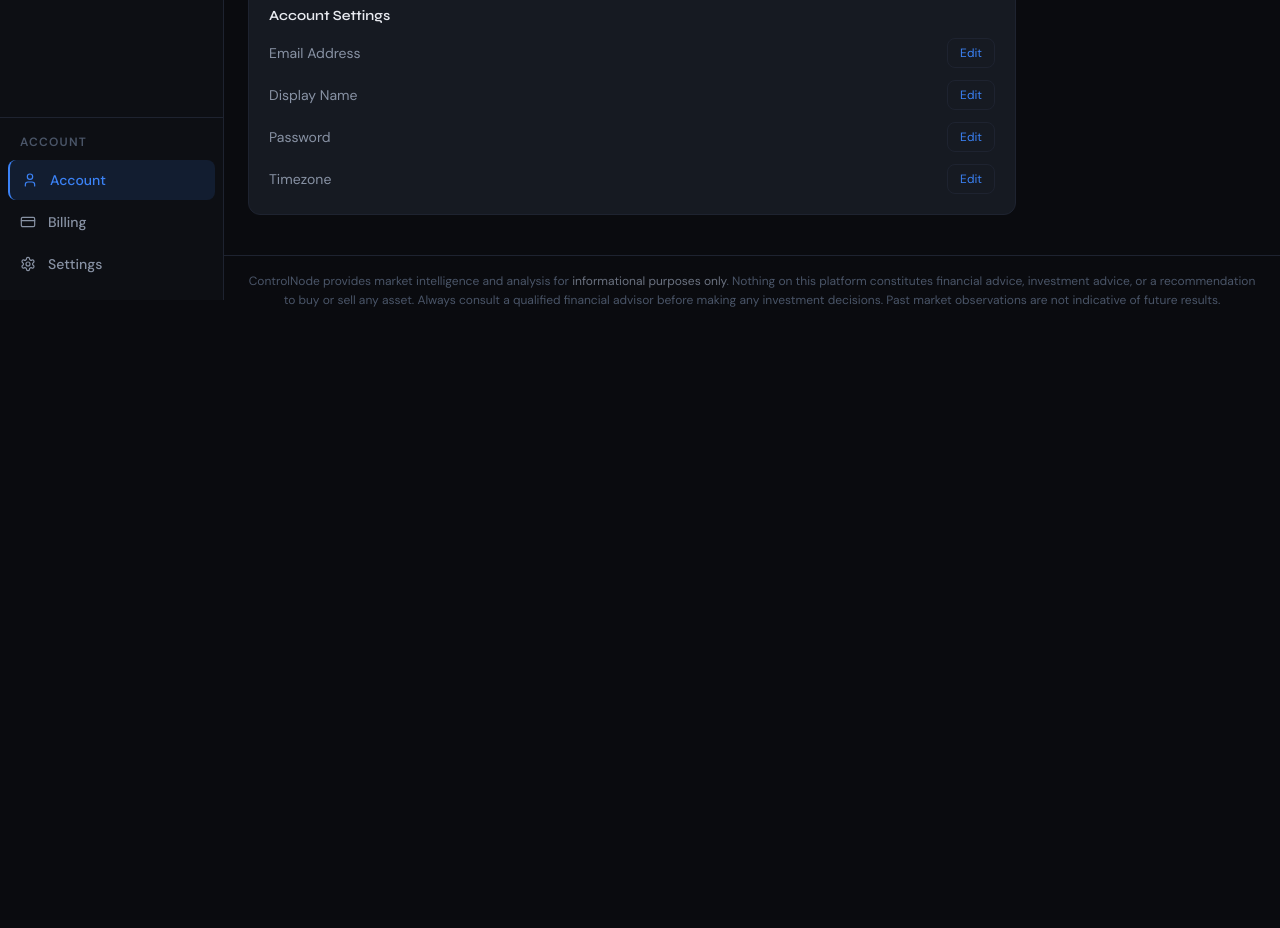
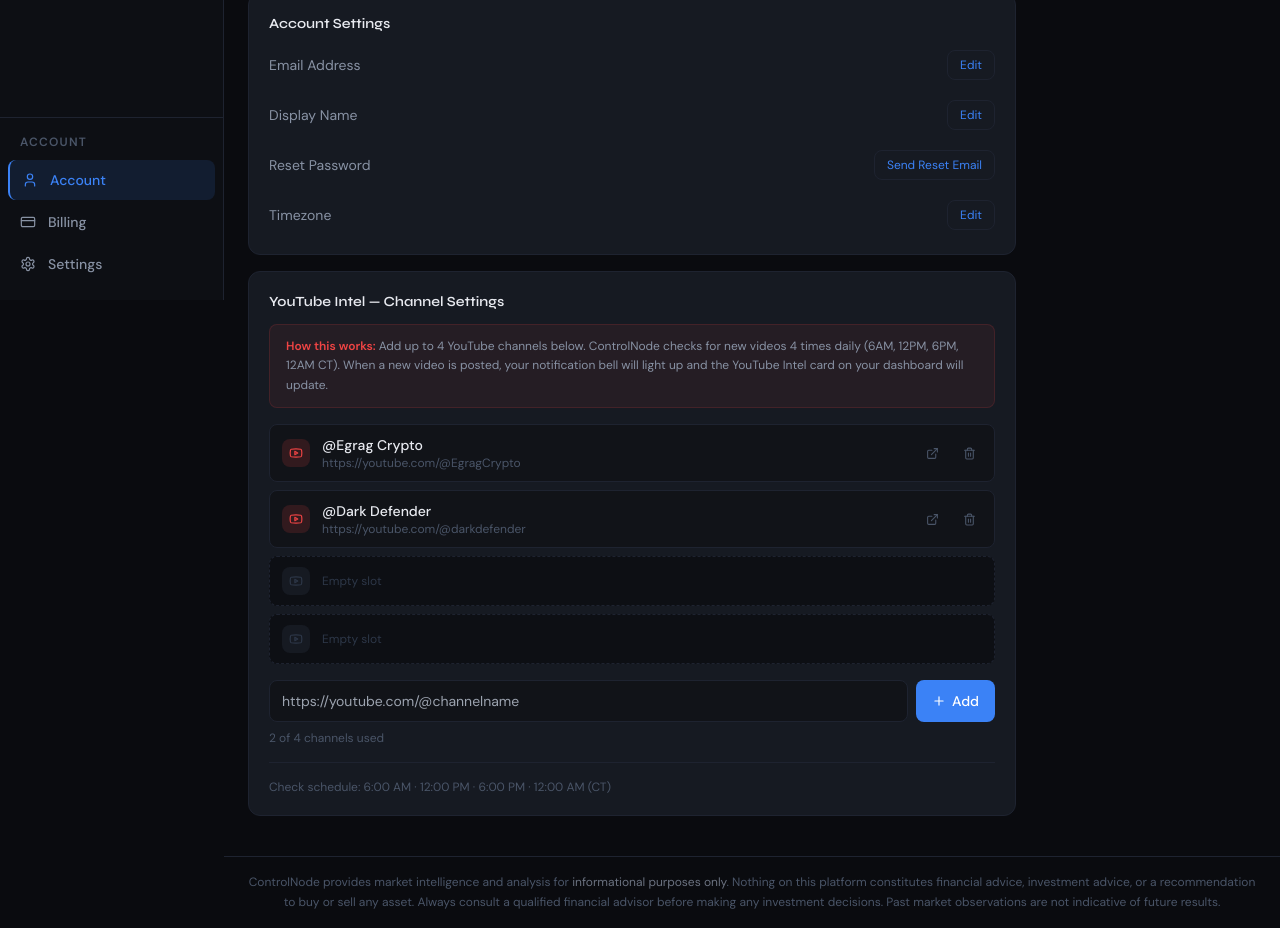
Before and after one commit to leadkastos/controlnode, a React (Vite) app: page /account in a window 1280 px wide. Shown: the part 500-1428 px from the top of the page. Before the commit the page ends 827 px from the top, so only its background shows below. Built offline with nearby package versions, Linux system fonts and the light colour scheme.

Commit message:
Update AccountPages.jsx

```diff
--- a/src/pages/AccountPages.jsx
+++ b/src/pages/AccountPages.jsx
@@ -1,16 +1,183 @@
-import React from 'react'
+import React, { useState } from 'react'
 import AppLayout from '../components/AppLayout'
 import DetailPageLayout, { DetailSection, DataRow } from '../components/DetailPageLayout'
 import { Badge } from '../components/UI'
+import { Youtube, Plus, Trash2, ExternalLink } from 'lucide-react'
+
+function InputField({ label, value, onChange, placeholder, type = 'text' }) {
+  return (
+    <div className="mb-4">
+      <label className="block text-xs font-semibold uppercase tracking-wide mb-1.5" style={{ color: '#4a5568' }}>
+        {label}
+      </label>
+      <input
+        type={type}
+        value={value}
+        onChange={e => onChange(e.target.value)}
+        placeholder={placeholder}
+        className="w-full px-3 py-2.5 rounded-lg text-sm outline-none"
+        style={{ background: '#111318', border: '1px solid #1e2330', color: '#e8eaf0' }}
+        onFocus={e => e.target.style.borderColor = '#3b82f6'}
+        onBlur={e => e.target.style.borderColor = '#1e2330'}
+      />
+    </div>
+  )
+}
+
+function YouTubeSection() {
+  const [channels, setChannels] = useState([
+    { id: 1, url: 'https://youtube.com/@EgragCrypto', name: 'Egrag Crypto' },
+    { id: 2, url: 'https://youtube.com/@darkdefender', name: 'Dark Defender' },
+  ])
+  const [newUrl, setNewUrl] = useState('')
+  const [error, setError] = useState('')
+  const MAX = 4
+
+  function addChannel() {
+    if (!newUrl.trim()) return
+    if (channels.length >= MAX) {
+      setError(`Maximum of ${MAX} channels allowed.`)
+      return
+    }
+    if (!newUrl.includes('youtube.com') && !newUrl.includes('youtu.be')) {
+      setError('Please enter a valid YouTube channel URL.')
+      return
+    }
+    const name = newUrl.split('@')[1]?.split('/')[0] || newUrl
+    setChannels([...channels, { id: Date.now(), url: newUrl.trim(), name }])
+    setNewUrl('')
+    setError('')
+  }
+
+  function removeChannel(id) {
+    setChannels(channels.filter(c => c.id !== id))
+  }
+
+  return (
+    <DetailSection title="YouTube Intel — Channel Settings">
+      <div
+        className="rounded-lg px-4 py-3 mb-4 text-xs leading-relaxed"
+        style={{ background: 'rgba(239,68,68,0.07)', border: '1px solid rgba(239,68,68,0.15)', color: '#8892a4' }}
+      >
+        <span style={{ color: '#ef4444', fontWeight: 600 }}>How this works: </span>
+        Add up to 4 YouTube channels below. ControlNode checks for new videos 4 times daily (6AM, 12PM, 6PM, 12AM CT). When a new video is posted, your notification bell will light up and the YouTube Intel card on your dashboard will update.
+      </div>
+
+      {/* Channel list */}
+      <div className="space-y-2 mb-4">
+        {channels.map((ch) => (
+          <div
+            key={ch.id}
+            className="flex items-center gap-3 px-3 py-2.5 rounded-lg"
+            style={{ background: '#111318', border: '1px solid #1e2330' }}
+          >
+            <div
+              className="w-7 h-7 rounded-lg flex items-center justify-center flex-shrink-0"
+              style={{ background: 'rgba(239,68,68,0.15)' }}
+            >
+              <Youtube size={14} style={{ color: '#ef4444' }} />
+            </div>
+            <div className="flex-1 min-w-0">
+              <p className="text-sm font-medium truncate" style={{ color: '#e8eaf0' }}>@{ch.name}</p>
+              <p className="text-xs truncate" style={{ color: '#4a5568' }}>{ch.url}</p>
+            </div>
+            <a
+              href={ch.url}
+              target="_blank"
+              rel="noopener noreferrer"
+              className="p-1.5 rounded"
+              style={{ color: '#4a5568' }}
+            >
+              <ExternalLink size={13} />
+            </a>
+            <button
+              onClick={() => removeChannel(ch.id)}
+              className="p-1.5 rounded transition-colors hover:bg-red-500/10"
+              style={{ color: '#4a5568' }}
+            >
+              <Trash2 size={13} />
+            </button>
+          </div>
+        ))}
+
+        {/* Empty slots */}
+        {Array.from({ length: MAX - channels.length }).map((_, i) => (
+          <div
+            key={`empty-${i}`}
+            className="flex items-center gap-3 px-3 py-2.5 rounded-lg"
+            style={{ background: '#0d0f14', border: '1px dashed #1e2330' }}
+          >
+            <div
+              className="w-7 h-7 rounded-lg flex items-center justify-center flex-shrink-0"
+              style={{ background: '#161a22' }}
+            >
+              <Youtube size={14} style={{ color: '#2d3748' }} />
+            </div>
+            <p className="text-xs" style={{ color: '#2d3748' }}>Empty slot</p>
+          </div>
+        ))}
+      </div>
+
+      {/* Add new */}
+      {channels.length < MAX && (
+        <div>
+          <div className="flex gap-2">
+            <input
+              type="text"
+              value={newUrl}
+              onChange={e => { setNewUrl(e.target.value); setError('') }}
+              placeholder="https://youtube.com/@channelname"
+              className="flex-1 px-3 py-2.5 rounded-lg text-sm outline-none"
+              style={{ background: '#111318', border: '1px solid #1e2330', color: '#e8eaf0' }}
+              onFocus={e => e.target.style.borderColor = '#3b82f6'}
+              onBlur={e => e.target.style.borderColor = '#1e2330'}
+              onKeyDown={e => e.key === 'Enter' && addChannel()}
+            />
+            <button
+              onClick={addChannel}
+              className="flex items-center gap-1.5 px-4 py-2.5 rounded-lg text-sm font-medium"
+              style={{ background: '#3b82f6', color: '#fff' }}
+            >
+              <Plus size={14} />
+              Add
+            </button>
+          </div>
+          {error && (
+            <p className="text-xs mt-2" style={{ color: '#ef4444' }}>{error}</p>
+          )}
+          <p className="text-xs mt-2" style={{ color: '#4a5568' }}>
+            {channels.length} of {MAX} channels used
+          </p>
+        </div>
+      )}
+
+      {channels.length >= MAX && (
+        <div
+          className="rounded-lg px-4 py-3 text-xs text-center"
+          style={{ background: '#111318', border: '1px solid #1e2330', color: '#4a5568' }}
+        >
+          Maximum of 4 channels reached. Remove a channel to add a new one.
+        </div>
+      )}
+
+      <div className="mt-4 pt-4" style={{ borderTop: '1px solid #1e2330' }}>
+        <p className="text-xs" style={{ color: '#4a5568' }}>
+          Check schedule: 6:00 AM · 12:00 PM · 6:00 PM · 12:00 AM (CT)
+        </p>
+      </div>
+    </DetailSection>
+  )
+}
 
 export function Account() {
   return (
     <AppLayout hideRightSidebar>
-      <DetailPageLayout title="Account" subtitle="Manage your ControlNode account details and preferences.">
-        <DetailSection title="Profile">
-          <div className="flex items-center gap-4 mb-4">
+      <DetailPageLayout title="My Profile" subtitle="Manage your ControlNode account and YouTube Intel channels.">
+
+        <DetailSection title="Profile Information">
+          <div className="flex items-center gap-4 mb-5">
             <div
-              className="w-14 h-14 rounded-full flex items-center justify-center text-lg font-bold"
+              className="w-14 h-14 rounded-full flex items-center justify-center text-lg font-bold flex-shrink-0"
               style={{ background: 'linear-gradient(135deg, #3b82f6, #8b5cf6)', color: '#fff' }}
             >
               JD
@@ -18,7 +185,7 @@
             <div>
               <p className="font-semibold" style={{ color: '#e8eaf0' }}>John Doe</p>
               <p className="text-sm" style={{ color: '#8892a4' }}>john@example.com</p>
-              <Badge color="blue">Pro Plan</Badge>
+              <div className="mt-1"><Badge color="blue">Pro Plan</Badge></div>
             </div>
           </div>
           <div className="space-y-0">
@@ -28,18 +195,25 @@
             <DataRow label="Last Login" value="Today, 6:30 AM CT" />
           </div>
         </DetailSection>
+
         <DetailSection title="Account Settings">
           <div className="space-y-3">
-            {['Email Address', 'Display Name', 'Password', 'Timezone'].map((field) => (
-              <div key={field} className="flex items-center justify-between">
+            {['Email Address', 'Display Name', 'Reset Password', 'Timezone'].map((field) => (
+              <div key={field} className="flex items-center justify-between py-1">
                 <span className="text-sm" style={{ color: '#8892a4' }}>{field}</span>
-                <button className="text-xs px-3 py-1.5 rounded-lg border transition-colors" style={{ color: '#3b82f6', borderColor: '#1e2330' }}>
-                  Edit
+                <button
+                  className="text-xs px-3 py-1.5 rounded-lg border transition-colors"
+                  style={{ color: '#3b82f6', borderColor: '#1e2330' }}
+                >
+                  {field === 'Reset Password' ? 'Send Reset Email' : 'Edit'}
                 </button>
               </div>
             ))}
           </div>
         </DetailSection>
+
+        <YouTubeSection />
+
       </DetailPageLayout>
     </AppLayout>
   )
@@ -97,9 +271,9 @@
           <div className="space-y-3">
             {[
               { label: 'Morning Brief', desc: 'Notify when new brief is published', enabled: true },
-              { label: 'ETF Flow Alerts', desc: 'Large inflow/outflow events', enabled: true },
+              { label: 'YouTube Intel', desc: 'New video from followed channels', enabled: true },
               { label: 'Geopolitical Alerts', desc: 'Flash point updates', enabled: false },
-              { label: 'Price Alerts', desc: 'XRP key level breaches', enabled: true },
+              { label: 'Price Alerts', desc: 'XRP key level observations', enabled: true },
             ].map((item) => (
               <div key={item.label} className="flex items-center justify-between py-2" style={{ borderBottom: '1px solid #1e2330' }}>
                 <div>
@@ -107,12 +281,12 @@
                   <p className="text-xs" style={{ color: '#8892a4' }}>{item.desc}</p>
                 </div>
                 <div
-                  className="w-10 h-5 rounded-full flex items-center px-0.5 cursor-pointer transition-colors"
+                  className="w-10 h-5 rounded-full flex items-center px-0.5 cursor-pointer"
                   style={{ background: item.enabled ? '#3b82f6' : '#1e2330' }}
                 >
                   <div
-                    className="w-4 h-4 rounded-full transition-transform"
-                    style={{ background: '#fff', transform: item.enabled ? 'translateX(20px)' : 'translateX(0)' }}
+                    className="w-4 h-4 rounded-full"
+                    style={{ background: '#fff', transform: item.enabled ? 'translateX(20px)' : 'translateX(0)', transition: 'transform 0.15s' }}
                   />
                 </div>
               </div>
@@ -131,7 +305,7 @@
             {['Export My Data', 'Delete Account'].map((action) => (
               <button
                 key={action}
-                className="text-sm px-4 py-2 rounded-lg border w-full text-left transition-colors"
+                className="text-sm px-4 py-2 rounded-lg border w-full text-left"
                 style={{ color: action === 'Delete Account' ? '#ef4444' : '#8892a4', borderColor: '#1e2330' }}
               >
                 {action}
```
